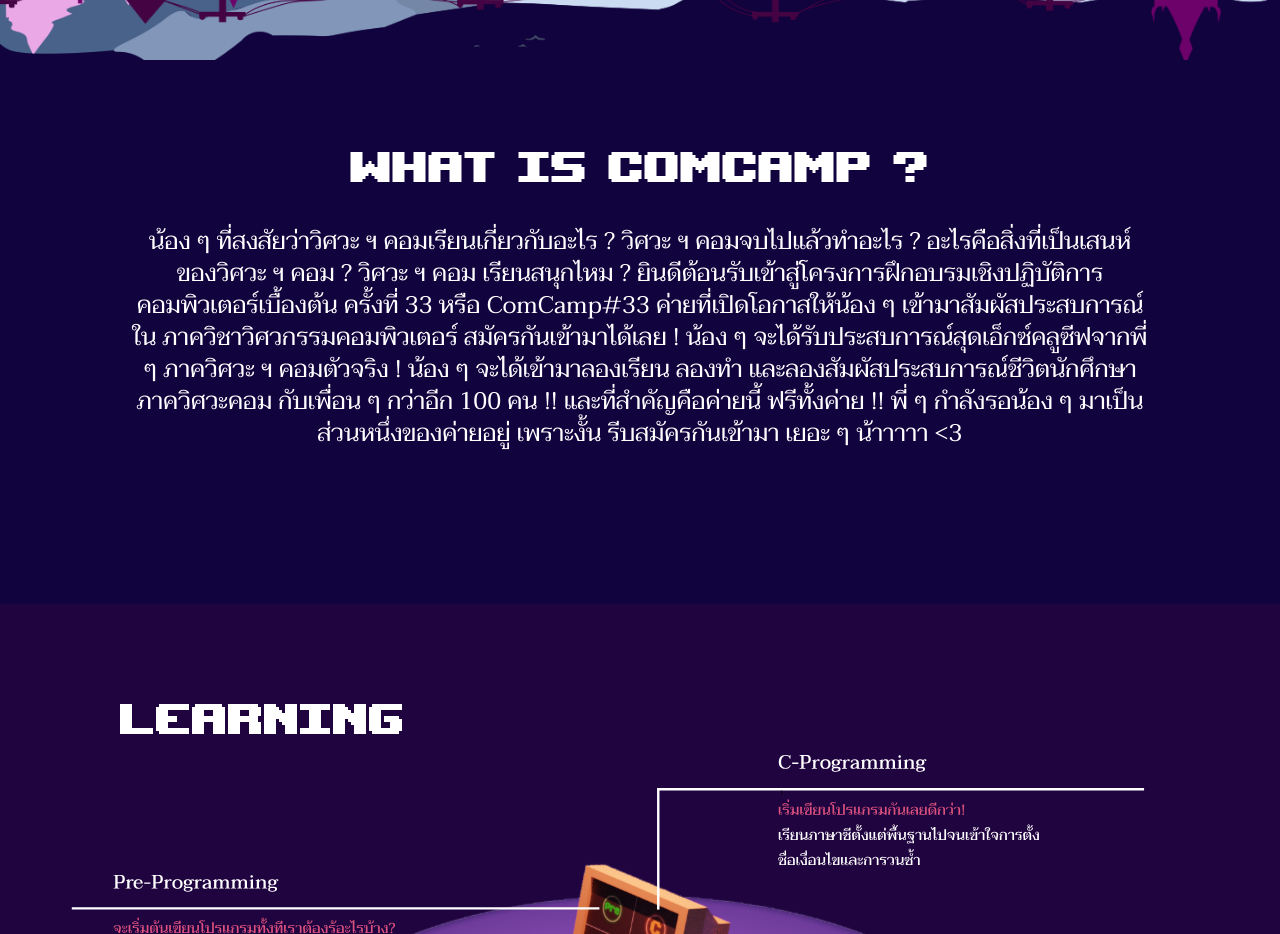
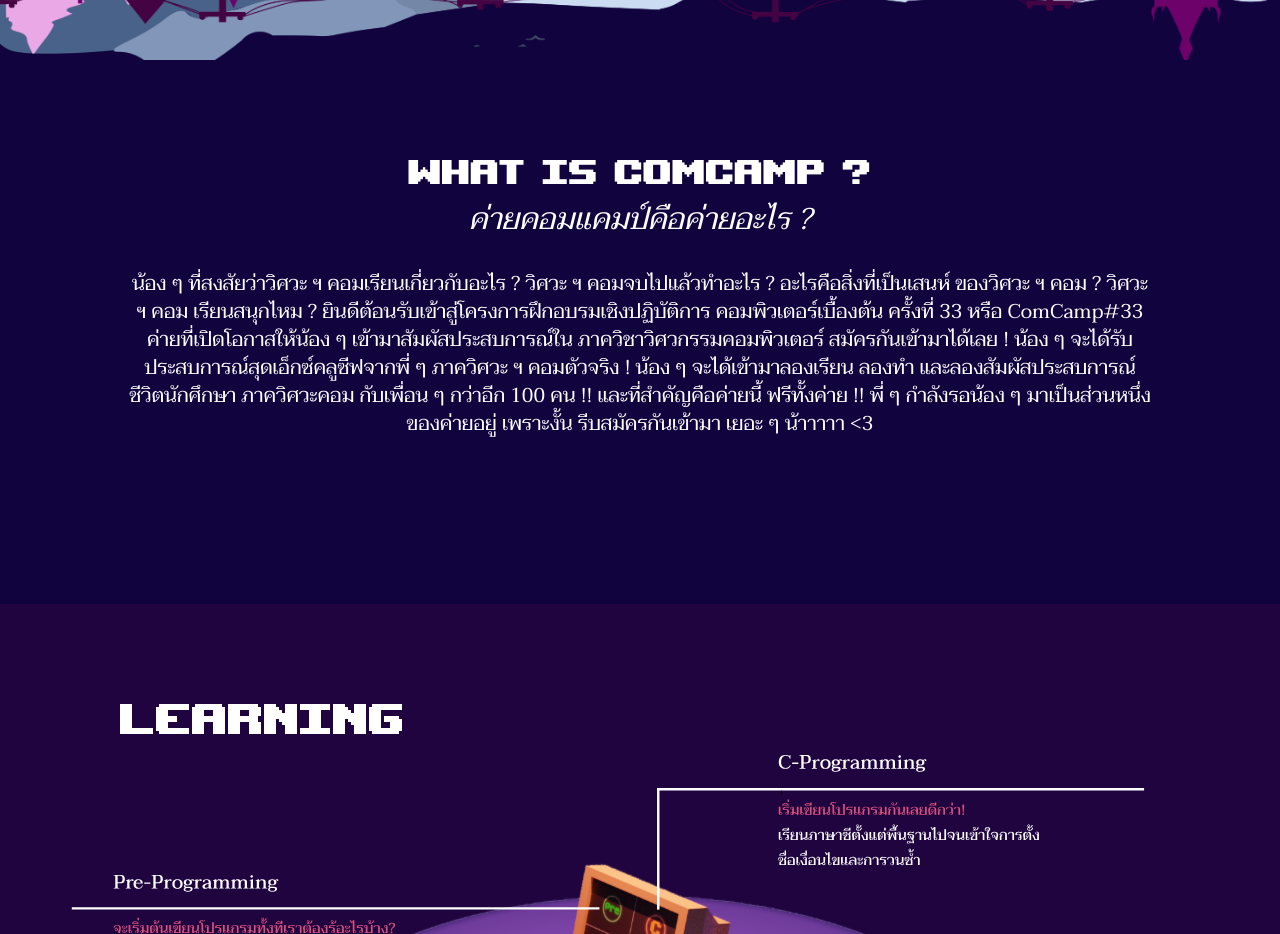
Before and after one commit to cpe-kmutt-student/comcamp33, a Next.js app: page /home in a window 1280 px wide. Shown: the part 940-1874 px from the top of the page. Built offline with nearby package versions, Linux system fonts and the light colour scheme.

Commit message:
fix: responsive for about

```diff
--- a/src/components/homepage/about/index.js
+++ b/src/components/homepage/about/index.js
@@ -2,7 +2,7 @@ import Image from "next/image";
 
 const About = () => {
   return (
-    <div className="flex flex-col justify-center items-center relative w-full h-full text-center px-10 md:px-[10vw] pt-[8vh] md:pt-[15vh] ">
+    <div className="flex flex-col justify-center items-center relative w-full h-full text-center px-10 md:px-[10vw] pt-[15vh] md:pt-[15vh] ">
       <div className="absolute top-0 right-0 w-full h-[25vh] z-1">
         <Image src="/assets/about/about_bg.png"
           layout="fill"
@@ -12,8 +12,11 @@ const About = () => {
         />
       </div>
       <div className="space-y-2 md:space-y-8">
-        <h1 className="text-white font-pixel text-2xl sm:text-2xl md:text-6xl lg:text-6xl">What Is Comcamp ?</h1>
-        <p className="text-white text-sm sm:text-lg md:text-xl lg:text-2xl font-thai">
+        <div className="md:space-y-2">
+          <h1 className="text-white font-pixel text-2xl sm:text-4xl md:text-5xl lg:text-5xl">What Is Comcamp ?</h1>
+          <h1 className="text-white text-lg sm:text-lg md:text-3xl lg:text-3xl italic hidden sm:block md:block lg:block">ค่ายคอมแคมป์คือค่ายอะไร ?</h1>
+        </div>
+        <p className="text-white text-sm sm:text-lg md:text-xl lg:text-xl font-thai">
           {`น้อง ๆ ที่สงสัยว่าวิศวะ ฯ คอมเรียนเกี่ยวกับอะไร ? วิศวะ ฯ คอมจบไปแล้วทำอะไร ? อะไรคือสิ่งที่เป็นเสนห์ ของวิศวะ ฯ คอม ? วิศวะ ฯ คอม เรียนสนุกไหม ? ยินดีต้อนรับเข้าสู่โครงการฝึกอบรมเชิงปฏิบัติการ คอมพิวเตอร์เบื้องต้น ครั้งที่ 33 หรือ ComCamp#33 ค่ายที่เปิดโอกาสให้น้อง ๆ เข้ามาสัมผัสประสบการณ์ใน ภาควิชาวิศวกรรมคอมพิวเตอร์ สมัครกันเข้ามาได้เลย ! น้อง ๆ จะได้รับประสบการณ์สุดเอ็กซ์คลูซีฟจากพี่ ๆ ภาควิศวะ ฯ คอมตัวจริง ! น้อง ๆ จะได้เข้ามาลองเรียน ลองทำ และลองสัมผัสประสบการณ์ชีวิตนักศึกษา ภาควิศวะคอม กับเพื่อน ๆ กว่าอีก 100 คน !! และที่สำคัญคือค่ายนี้ ฟรีทั้งค่าย !! พี่ ๆ กำลังรอน้อง ๆ มาเป็นส่วนหนึ่งของค่ายอยู่ เพราะงั้น รีบสมัครกันเข้ามา เยอะ ๆ น้าาาาา <3`}
         </p>
       </div>
```
